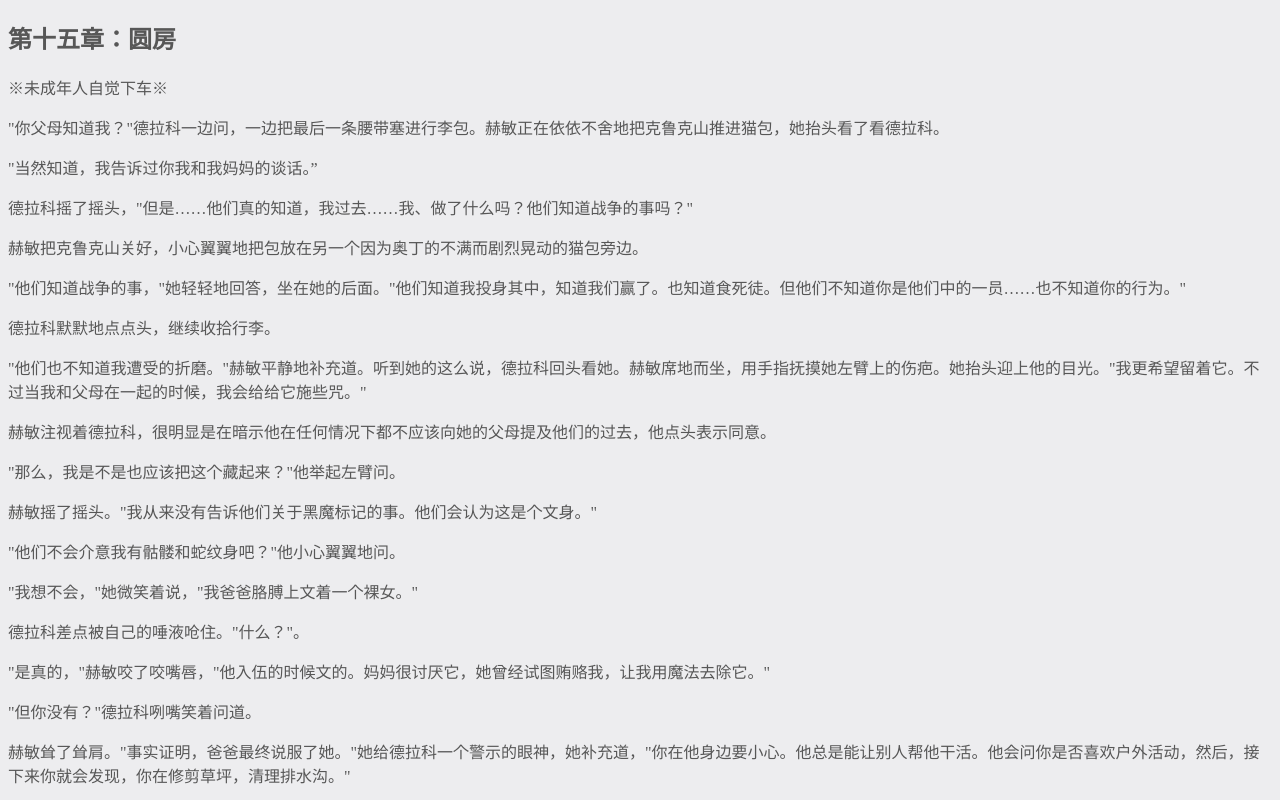
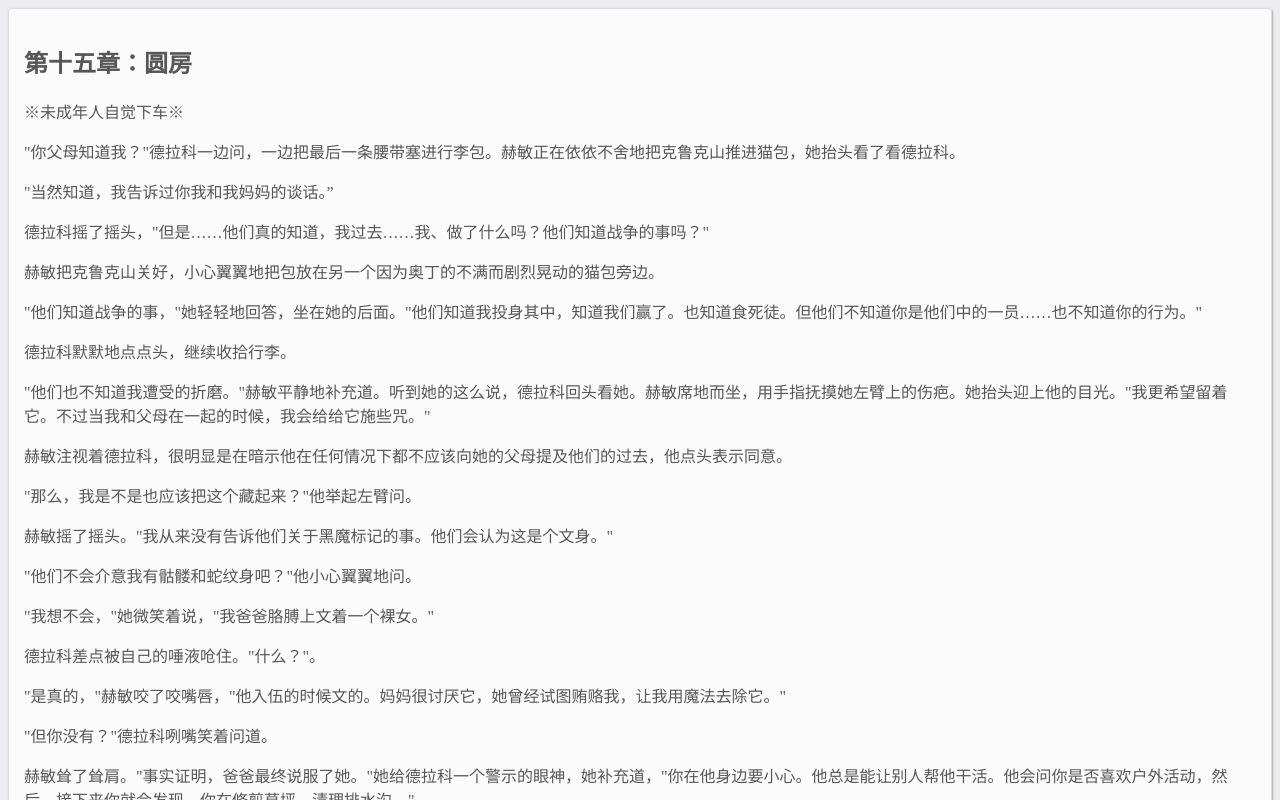
Before and after one commit to Helusen/helusen.github.io, a plain HTML site: page mt15.html in a window 1280 px wide. Shown: the top 800 px of the page. Drawn offline with Linux system fonts and the light colour scheme.

Commit message:
Update mt15.html

```diff
--- a/mt15.html
+++ b/mt15.html
@@ -4,8 +4,21 @@
 <meta charset="utf-8" name="viewport" content="width=device-width, initial-scale=1.0, maximum-scale=1.0, minimum-scale=1.0, user-scalable=no">
     <title>Muggle Things - 015</title>
 </head>
-<body style="background-color: #ededef;color: #575757">
+<body style="background-color: #ededef;">
+<div style="margin-bottom: 20px;
+    padding: 15px;
+    margin-left: auto;
+    margin-right: auto;
+    overflow: auto;
+    background-color: rgba(256, 256, 256, 0.8);
+    color: #575757;
+    border: 1px solid #dddddd;
+    -webkit-border-radius: 4px;
+    -moz-border-radius: 4px;
+    border-radius: 4px;
+    box-shadow: 1px 1px 2px #aaaaaa;
 
+    ">
 <h2>第十五章：圆房</h2>
 <p>※未成年人自觉下车※</p>
 <p>"你父母知道我？"德拉科一边问，一边把最后一条腰带塞进行李包。赫敏正在依依不舍地把克鲁克山推进猫包，她抬头看了看德拉科。
@@ -482,6 +495,7 @@ ps. 本章标题“Consummation”大概是完善，完成，结果之意，就
 </p>
 <p>罗赫分手后还是朋友的，后文罗恩知道德赫在一起后，抱怨赫敏没有一开始就告知他，他真心地祝福他俩，和哈利一样狠狠地警告德拉科</p>
 <p>
-	我觉得这篇肉还是比较克制的(/▽＼)对了，这里推一下我在追的一篇，很肉，LoveBitca8 的 Every Day, a Little Death ,在AO3上，未成年不要看啊。</p>
+	我觉得这篇肉还是比较克制的(/▽＼)对了，这里推一下我在追的一篇，很肉，LoveBitca8 的 Every Day, a Little Death ,在AO3上，未成年不要看啊。</p></div>
+
 </body>
 </html>
```
